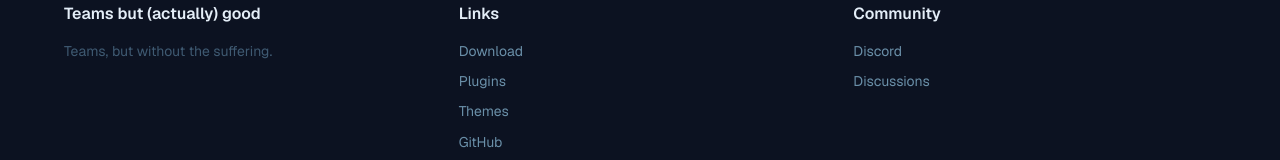
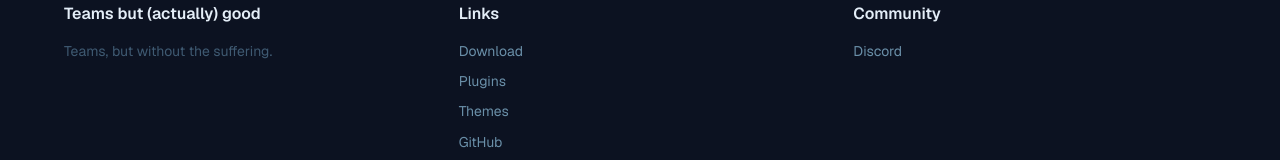
Before and after one commit to LeonimusTTV/teams-but-actually-good-website, a React (Vite) app: page / in a window 1280 px wide. Shown: the part 2148-2308 px from the top of the page. Built offline with nearby package versions, Linux system fonts and the light colour scheme.

Commit message:
feat: update GitHub links in Hero and Layout components

```diff
--- a/src/components/Hero.tsx
+++ b/src/components/Hero.tsx
@@ -125,7 +125,7 @@ export default function Hero() {
           >
             <motion.div variants={item}>
               <a
-                href="https://github.com"
+                href="https://github.com/LeonimusTTV/teams-but-actually-good?tab=GPL-3.0-1-ov-file"
                 target="_blank"
                 rel="noopener noreferrer"
                 className="hero-badge"
--- a/src/components/Layout.tsx
+++ b/src/components/Layout.tsx
@@ -46,7 +46,7 @@ export default function Layout({ children }: LayoutProps) {
                 Themes
               </Link>
               <a
-                href="https://github.com"
+                href="https://github.com/LeonimusTTV/teams-but-actually-good"
                 target="_blank"
                 rel="noopener noreferrer"
                 className="github-link"
@@ -92,13 +92,6 @@ export default function Layout({ children }: LayoutProps) {
                 >
                   Discord
                 </a>
-                <a
-                  href="https://github.com"
-                  target="_blank"
-                  rel="noopener noreferrer"
-                >
-                  Discussions
-                </a>
               </div>
             </div>
           </div>
```
